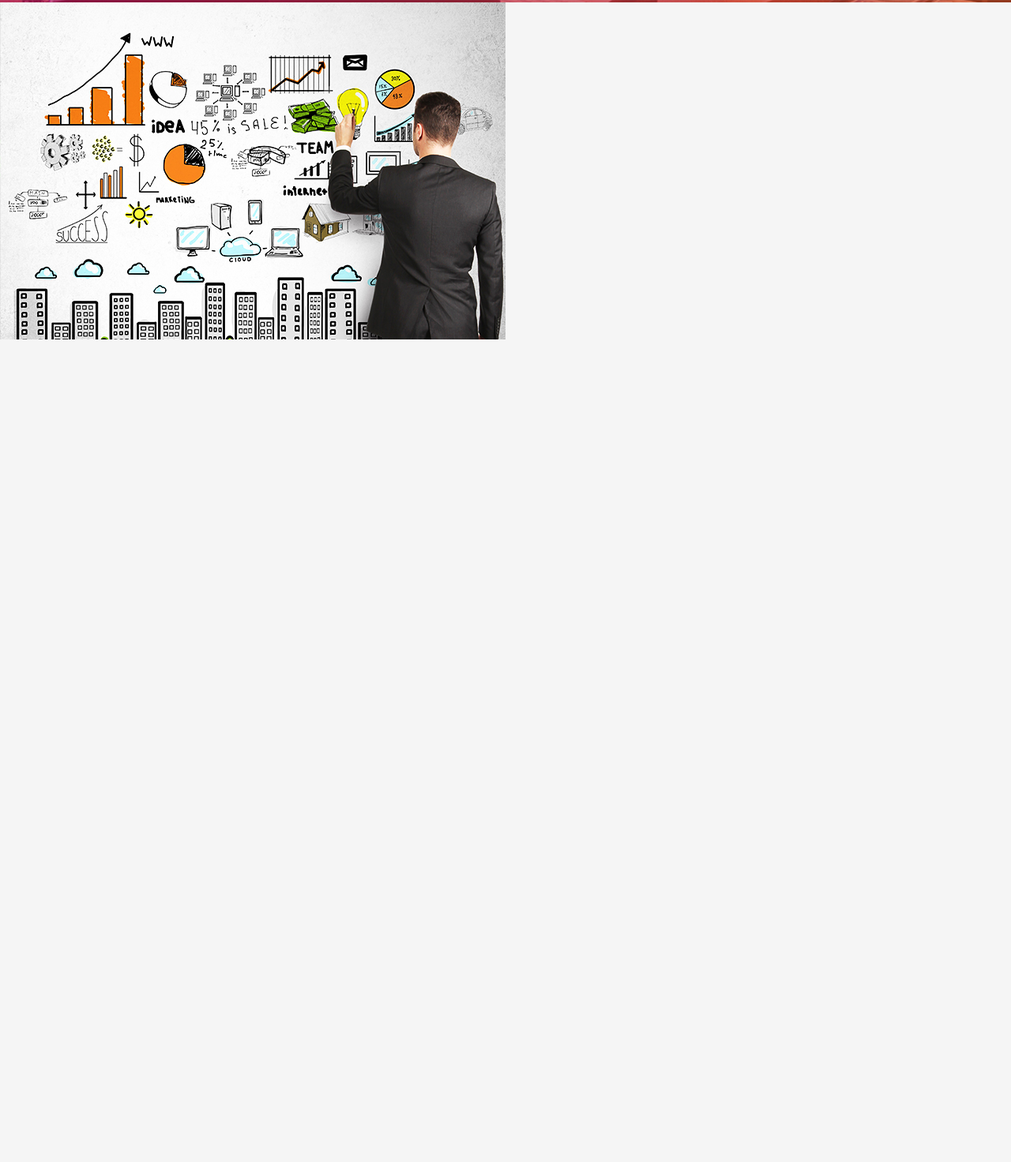
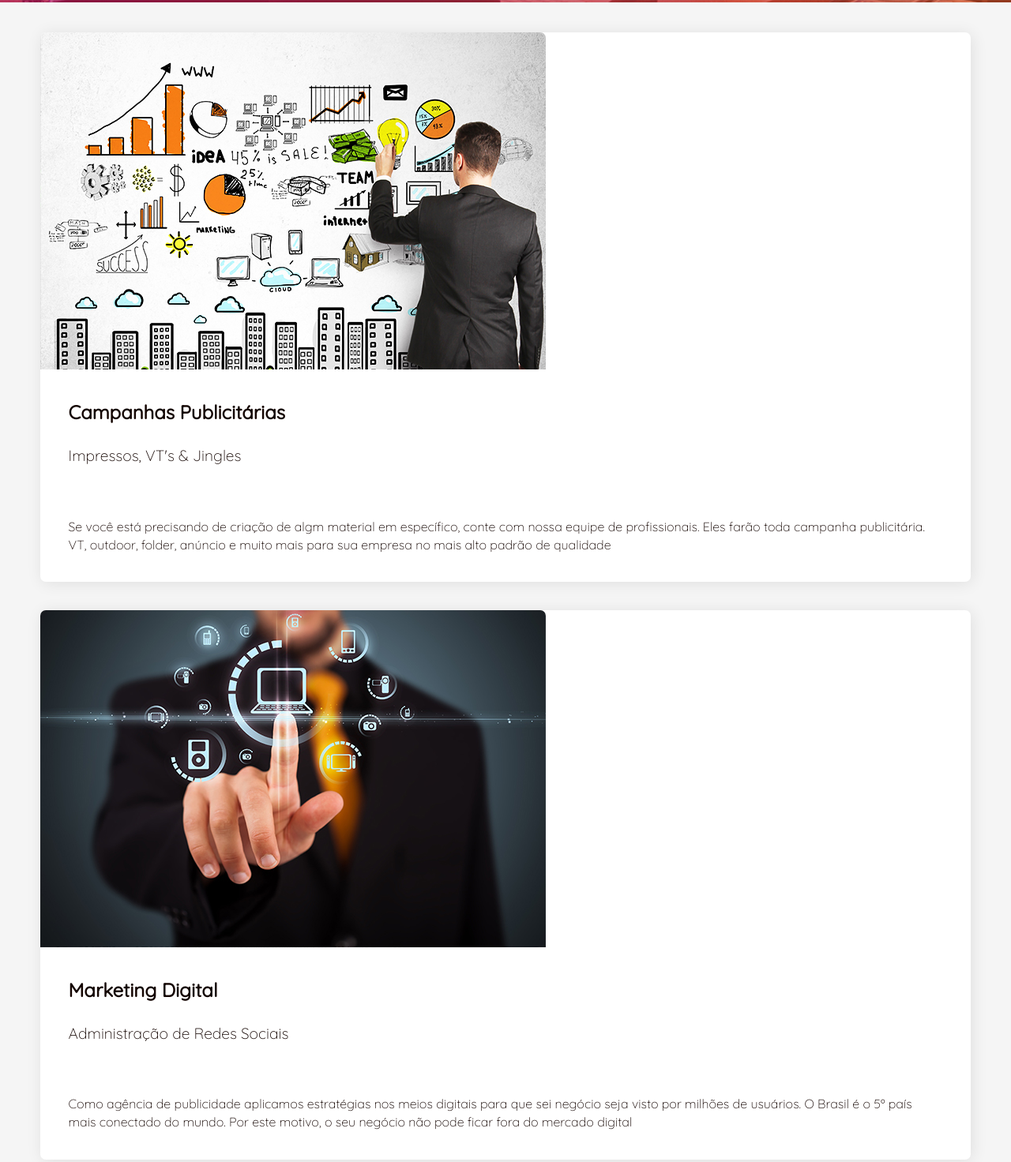
Before and after one commit to Leao-E/Javascript, a plain HTML site: page Design Responsivo/nodeprop/index.html in a window 1280 px wide. Shown: the part 653-2125 px from the top of the page at 79% size. Before the commit the page ends 1087 px from the top, so only its background shows below. Drawn offline with nearby package versions, Linux system fonts and the light colour scheme.

Commit message:
finished main part of index

```diff
--- a/Design Responsivo/nodeprop/css/style.css
+++ b/Design Responsivo/nodeprop/css/style.css
@@ -187,5 +187,36 @@ img{
     opacity: 1;
 }
 .servicos{
-
+    width: 100%;
+    float: left;
+    padding: 3% 4%;
 }
+.servico{
+    width: 100%;
+    background-color: #fff;
+    text-align: left;
+    border-radius: 7px;
+    margin-bottom: 3%;
+    box-shadow: 2px 2px 20px rgba(0, 0, 0, 0.089) ;
+}
+.servico img{
+    border-radius: 7px 7px 0 0;
+}
+.inner{
+    padding: 3%;
+}
+.inner a{
+    font-size: 1.5em;
+    color: #130400;
+    font-weight: 700;
+}
+.inner h4{
+    margin-top: 2.5%;
+    font-size: 1.2em;
+    color: #130400;
+}
+.inner p{
+    margin-top: 6%;
+    color: #130400;
+    line-height: 1.45em;
+}
--- a/Design Responsivo/nodeprop/index.html
+++ b/Design Responsivo/nodeprop/index.html
@@ -43,8 +43,34 @@
         </div>
     </div>
     <main class="servicos">
-        <article>
-            <a href="#"><img src="img/criacoes.jpg" alt=""></a>
+        <article class="servico">
+            <a href="#"><img src="img/criacoes.jpg" alt="Campanhas Publicitparias"></a>
+            <div class="inner">
+                <a href="#"> Campanhas Publicitárias </a>
+                <h4>Impressos, VT's & Jingles</h4>
+                <p>Se você está precisando de criação de algm material em específico, conte com nossa equipe de profissionais.
+                    Eles farão toda campanha publicitária. VT, outdoor, folder, anúncio e muito mais para sua empresa no mais alto padrão de qualidade
+                </p>
+            </div>
+        </article>
+        <article class="servico">
+            <a href="#"><img src="img/md.jpg" alt="Marketing Digital"></a>
+            <div class="inner">
+                <a href="#"> Marketing Digital </a>
+                <h4>Administração de Redes Sociais</h4>
+                <p>Como agência de publicidade aplicamos estratégias nos meios digitais para que sei negócio seja visto por milhões de usuários.
+                    O Brasil é o 5º país mais conectado do mundo. Por este motivo, o seu negócio não pode ficar fora do mercado digital
+                </p>
+            </div>
+        </article>
+        <article class="servico">
+            <a href="#"><img src="img/cs.jpg" alt="Criação de Sites"></a>
+            <div class="inner">
+                <a href="#"> Criação de Sites </a>
+                <h4>Administração de Redes Sociais</h4>
+                <p>Agora você pode administrar seu site quando e como quiser. E melhor ainda! Você pode pagar por este serviço. Desenvolvemos e administramos o seu site da melhor forma possivel, sempre integrando seu negocio com todas as redes sociais abrangendo todo o nincho de clientes.
+                </p>
+            </div>
         </article>
     </main>
     <script src="https://code.jquery.com/jquery-3.4.1.min.js"
```
